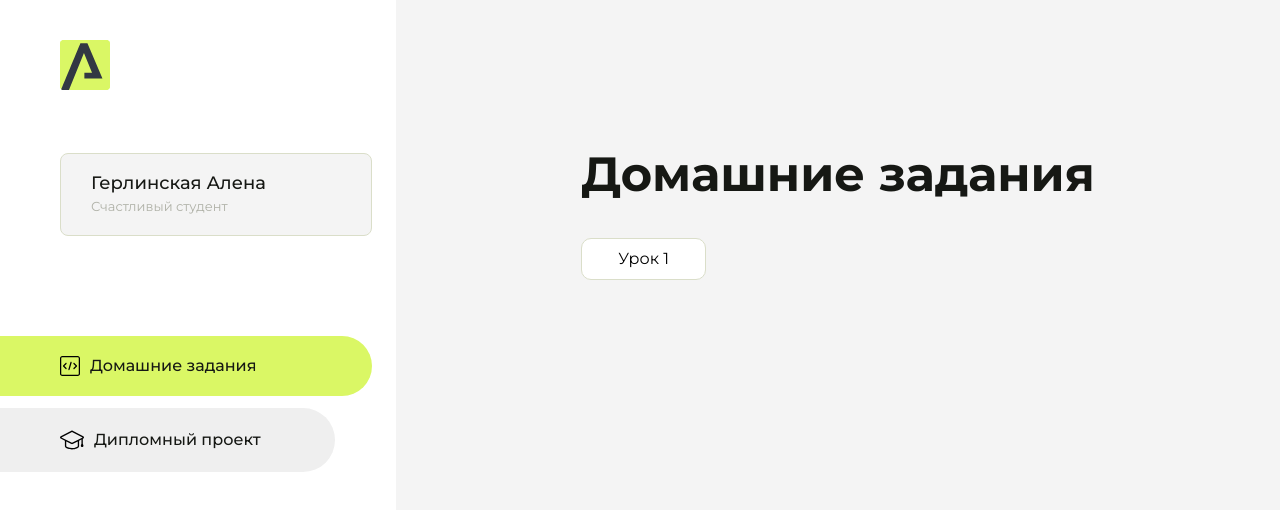
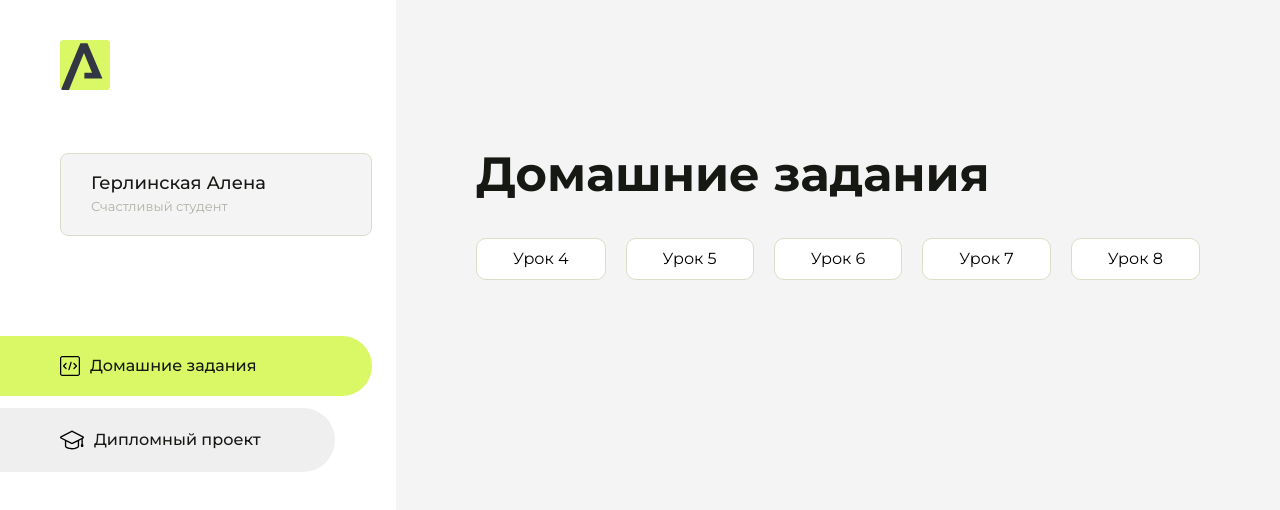
Before and after one commit to Aculenok191/homework, a plain HTML site: page index.html in a window 1280 px wide. Drawn offline with Linux system fonts and the light colour scheme.

Commit message:
Update index.html

```diff
--- a/index.html
+++ b/index.html
@@ -93,7 +93,19 @@
                 <div class="content__title">Домашние задания</div>
                 <ul class="content__list">
                     <li class="content__list-item">
-                        <a href="Домашка 1/index.html">Урок 1</a>
+                        <a href="Урок-4/index.html">Урок 4</a>
+                    </li>
+                    <li class="content__list-item">
+                        <a href="Урок-5/index.html">Урок 5</a>
+                    </li>
+                    <li class="content__list-item">
+                        <a href="Урок-6/index.html">Урок 6</a>
+                    </li>
+                    <li class="content__list-item">
+                        <a href="Урок-7/index.html">Урок 7</a>
+                    </li>
+                    <li class="content__list-item">
+                        <a href="Урок-8/index.html">Урок 8</a>
                     </li>
                 </ul>
             </div>
```
